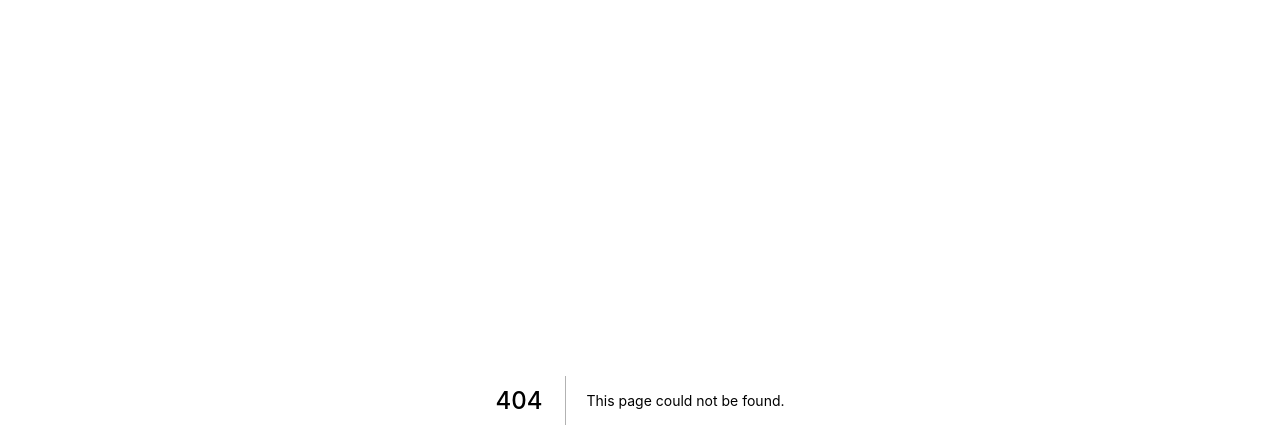
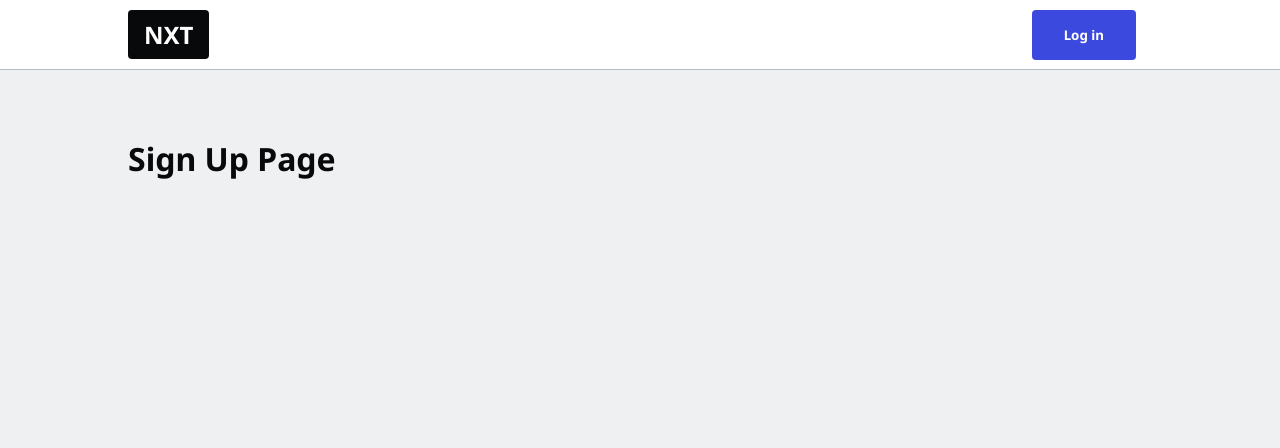
Before and after one commit to saiemsaeed/nextfire, a Next.js app: page /enter in a window 1280 px wide. Before the commit this address had no page. Shown: the top 448 px of the page. Built offline with nearby package versions, Linux system fonts and the light colour scheme.

Commit message:
Following Components are added Toast NavBar Loader

```diff
--- /dev/null
+++ b/components/NavBar.tsx
@@ -0,0 +1,59 @@
+import Link from 'next/link';
+import { useRouter } from 'next/router';
+import { useContext } from 'react';
+// import { UserContext } from '../lib/context';
+// import { auth } from '../lib/firebase';
+
+// Top navbar
+function NavBar() {
+  const { user = null, username = null } = {};
+
+  const router = useRouter();
+
+  const signOut = () => {
+    // auth.signOut();
+    router.reload();
+  };
+
+  return (
+    <nav className='navbar'>
+      <ul>
+        <li>
+          <Link href='/'>
+            <button className='btn-logo'>NXT</button>
+          </Link>
+        </li>
+
+        {/* user is signed-in and has username */}
+        {username && (
+          <>
+            <li className='push-left'>
+              <button onClick={signOut}>Sign Out</button>
+            </li>
+            <li>
+              <Link href='/admin'>
+                <button className='btn-blue'>Write Posts</button>
+              </Link>
+            </li>
+            <li>
+              <Link href={`/${username}`}>
+                <img src={user?.photoURL || '/hacker.png'} />
+              </Link>
+            </li>
+          </>
+        )}
+
+        {/* user is not signed OR has not created username */}
+        {!username && (
+          <li>
+            <Link href='/enter'>
+              <button className='btn-blue'>Log in</button>
+            </Link>
+          </li>
+        )}
+      </ul>
+    </nav>
+  );
+}
+
+export default NavBar;
--- /dev/null
+++ b/lib/firebase.js
@@ -0,0 +1,23 @@
+import firebase from 'firebase/app';
+import 'firebase/auth';
+import 'firebase/storage';
+import 'firebase/firestore';
+
+const firebaseConfig = {
+  apiKey: 'AIzaSyDK1bgt-oWMPo_OwCDexM_ijv1IUQx6j0E',
+  authDomain: 'nextfireapp.firebaseapp.com',
+  projectId: 'nextfireapp',
+  storageBucket: 'nextfireapp.appspot.com',
+  messagingSenderId: '564674947723',
+  appId: '1:564674947723:web:68a44121708e597855c28e',
+};
+
+/* We need to check length of the apps, because nextjs tends to initialize the app twice.
+ And if app is already initilized, it will throw error. That's why we are adding short circuit test. */
+if (!firebase.apps.length) {
+  firebase.initializeApp(firebaseConfig);
+}
+
+export const auth = firebase.auth();
+export const firestore = firebase.firestore();
+export const storage = firebase.storage();
--- a/package.json
+++ b/package.json
@@ -8,9 +8,12 @@
     "start": "next start"
   },
   "dependencies": {
+    "firebase": "^8.2.7",
     "next": "10.0.7",
     "react": "17.0.1",
-    "react-dom": "17.0.1"
+    "react-dom": "17.0.1",
+    "react-firebase-hooks": "^2.2.0",
+    "react-hot-toast": "^1.0.2"
   },
   "devDependencies": {
     "@types/node": "^14.14.28",
--- a/pages/_app.tsx
+++ b/pages/_app.tsx
@@ -1,7 +1,14 @@
-import '../styles/globals.css'
-
+import '../styles/globals.css';
+import NavBar from '../components/NavBar';
+import { Toaster } from 'react-hot-toast';
 function MyApp({ Component, pageProps }) {
-  return <Component {...pageProps} />
+  return (
+    <>
+      <NavBar />
+      <Component {...pageProps} />
+      <Toaster />
+    </>
+  );
 }
 
-export default MyApp
+export default MyApp;
--- /dev/null
+++ b/pages/enter.tsx
@@ -0,0 +1,15 @@
+import React from 'react';
+
+interface Props {}
+
+function EnterPage(props: Props) {
+  const {} = props;
+
+  return (
+    <main>
+      <h1>Sign Up Page</h1>
+    </main>
+  );
+}
+
+export default EnterPage;
--- a/styles/globals.css
+++ b/styles/globals.css
@@ -1,16 +1,273 @@
+@import url('https://fonts.googleapis.com/css2?family=Noto+Sans:ital,wght@0,400;0,700;1,400&display=swap');
+
+:root {
+  --color-bg: #eef0f1;
+  --color-text: #08090a;
+  --color-blue: #3b49df;
+  --color-red: #df3b3b;
+  --color-green: #3bdf72;
+  --color-gray: #b5bdc4;
+}
 html,
 body {
   padding: 0;
   margin: 0;
-  font-family: -apple-system, BlinkMacSystemFont, Segoe UI, Roboto, Oxygen,
-    Ubuntu, Cantarell, Fira Sans, Droid Sans, Helvetica Neue, sans-serif;
+  font-family: 'Noto Sans', sans-serif;
+  background-color: var(--color-bg);
+  color: var(--color-text);
+  margin-top: 50px;
+}
+
+main {
+  padding: 1rem 10vw;
+}
+
+h1 {
+  font-size: 2rem;
+}
+h2 {
+  font-size: 1.5rem;
+}
+h2 {
+  font-size: 1.25rem;
 }
 
 a {
   color: inherit;
   text-decoration: none;
+  cursor: pointer;
 }
 
 * {
   box-sizing: border-box;
 }
+
+img {
+  max-width: 100%;
+}
+
+input {
+  display: inline-block;
+  outline: none;
+  border: none;
+  font-size: 1.5rem;
+  width: 100%;
+  padding: 5px 10px;
+}
+
+fieldset {
+  border: none;
+  padding: 1rem 0;
+  font-size: 1.25rem;
+}
+
+code {
+  overflow-x: scroll;
+}
+
+/* Navbar */
+
+.navbar {
+  height: 70px;
+  width: 100%;
+  background: white;
+  color: var(--colors-text);
+  position: fixed;
+  top: 0;
+  padding: 0 10vw;
+  font-weight: bold;
+  border-bottom: 1px solid var(--color-gray);
+  z-index: 99;
+}
+
+.navbar ul {
+  list-style-type: none;
+  margin: 0;
+  padding: 0;
+  display: flex;
+  align-items: center;
+  justify-content: space-between;
+  height: 100%;
+}
+
+.navbar img {
+  border-radius: 50%;
+  width: 50px;
+  height: 50px;
+  cursor: pointer;
+}
+
+.navbar li {
+  border-radius: 50%;
+}
+
+/* Buttons */
+
+.btn,
+button {
+  background-color: var(--color-gray);
+  border: none;
+  color: var(--color-text);
+  padding: 1rem 2rem;
+  display: flex;
+  align-items: center;
+  text-align: center;
+  justify-content: center;
+  text-decoration: none;
+  font-family: 'Noto Sans', sans-serif;
+  font-weight: bold;
+  border-radius: 0.25rem;
+  cursor: pointer;
+  margin: 0.5rem 1rem 0.5rem 0;
+}
+
+@media only screen and (max-width: 768px) {
+  button {
+    padding: 0.5rem 1rem;
+    font-size: 0.8rem;
+  }
+}
+
+button:hover {
+  filter: brightness(90%);
+}
+
+button:disabled,
+button[disabled] {
+  filter: brightness(80%);
+  cursor: not-allowed;
+}
+
+button.btn-blue {
+  background-color: var(--color-blue);
+  color: white;
+}
+
+button.btn-red {
+  background-color: var(--color-red);
+  color: white;
+}
+
+button.btn-green {
+  background-color: var(--color-green);
+  color: white;
+}
+
+button.btn-google {
+  background-color: white;
+  color: var(--color-text);
+}
+
+.btn-google img {
+  width: 30px;
+  margin-right: 10px;
+}
+
+button.btn-logo {
+  background-color: var(--color-text);
+  color: white;
+  text-transform: uppercase;
+  font-size: 1.5rem;
+  padding: 0.5rem 1rem;
+}
+
+/* Cards */
+
+.card {
+  padding: 2rem;
+  margin: 1rem 0;
+  background-color: white;
+  border: 1px solid var(--color-gray);
+  border-radius: 8px;
+}
+
+.card footer {
+  display: flex;
+}
+
+.card-img-center {
+  width: 20%;
+  display: block;
+  margin: auto;
+  border-radius: 50%;
+  max-width: 150px;
+}
+
+.card-info {
+  color: white;
+  background: var(--color-blue);
+}
+
+/* Loader */
+
+.loader {
+  border: 10px solid var(--color-bg);
+  border-top: 10px solid var(--color-blue);
+  border-radius: 50%;
+  width: 50px;
+  height: 50px;
+  animation: spin 2s linear infinite;
+}
+
+@keyframes spin {
+  0% {
+    transform: rotate(0deg);
+  }
+  100% {
+    transform: rotate(360deg);
+  }
+}
+
+/* File uploads */
+
+input[type='file'] {
+  display: none;
+}
+
+.upload-snippet {
+  width: 75%;
+  margin-left: auto;
+  background: white;
+  padding: 5px;
+  margin: 5px 0;
+}
+/* Utilities */
+
+.push-left {
+  margin-left: auto;
+}
+
+.text-sm {
+  font-size: 0.85rem;
+}
+
+.text-danger {
+  font-weight: bold;
+  color: var(--color-red);
+}
+
+.text-success {
+  font-weight: bold;
+  color: var(--color-green);
+}
+
+.text-info {
+  font-weight: bold;
+  color: var(--color-blue);
+}
+
+.box {
+  display: flex;
+  justify-content: space-between;
+}
+
+.box-center {
+  display: flex;
+  flex-direction: column;
+  align-content: center;
+  text-align: center;
+}
+
+.hidden {
+  display: none;
+}
```
Also changed, not shown: components/Loader.tsx (added, +9 -0 lines), pages/[username]/[slug].tsx (added, +11 -0 lines), pages/admin/index.tsx (added, +11 -0 lines), pages/index.tsx (+18 -27 lines), pages/[username]/index.tsx (added), pages/admin/[slug].tsx (added), 1 other file (tests, documents, lock files or other folders).
